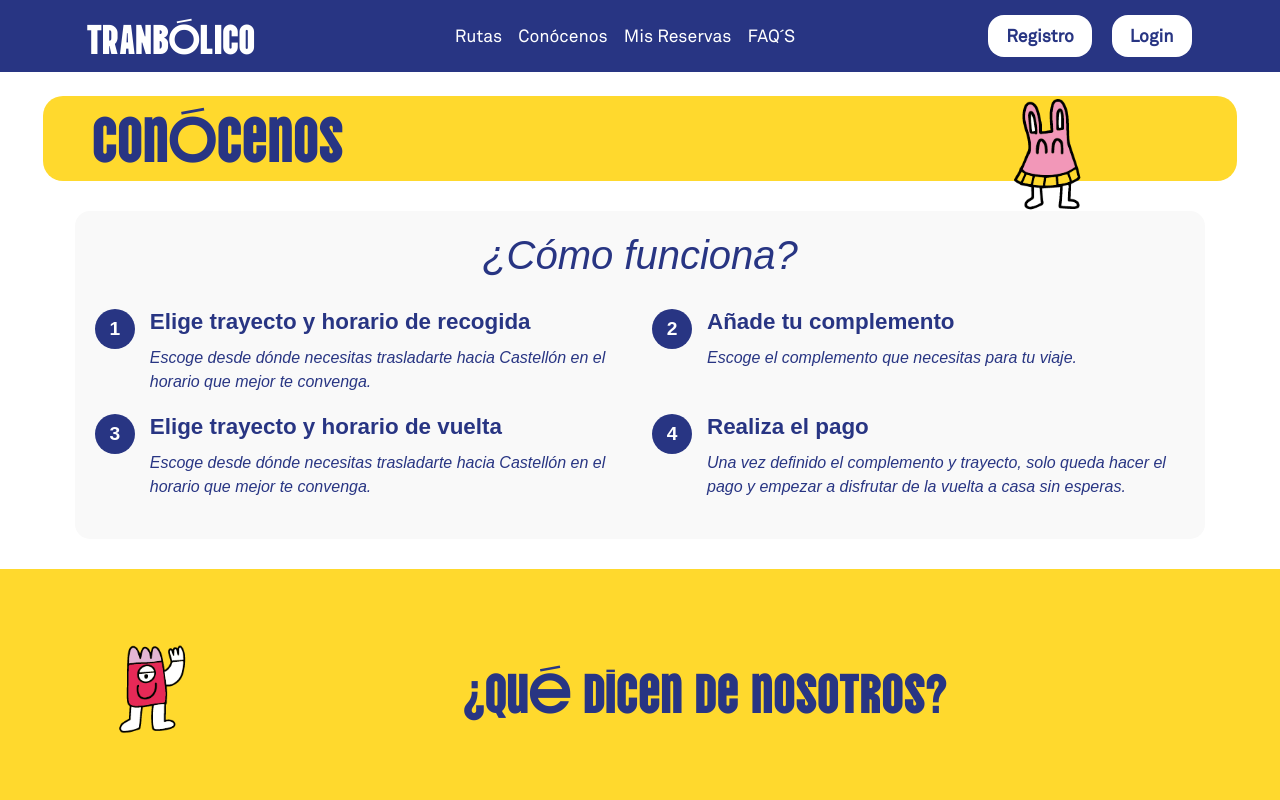
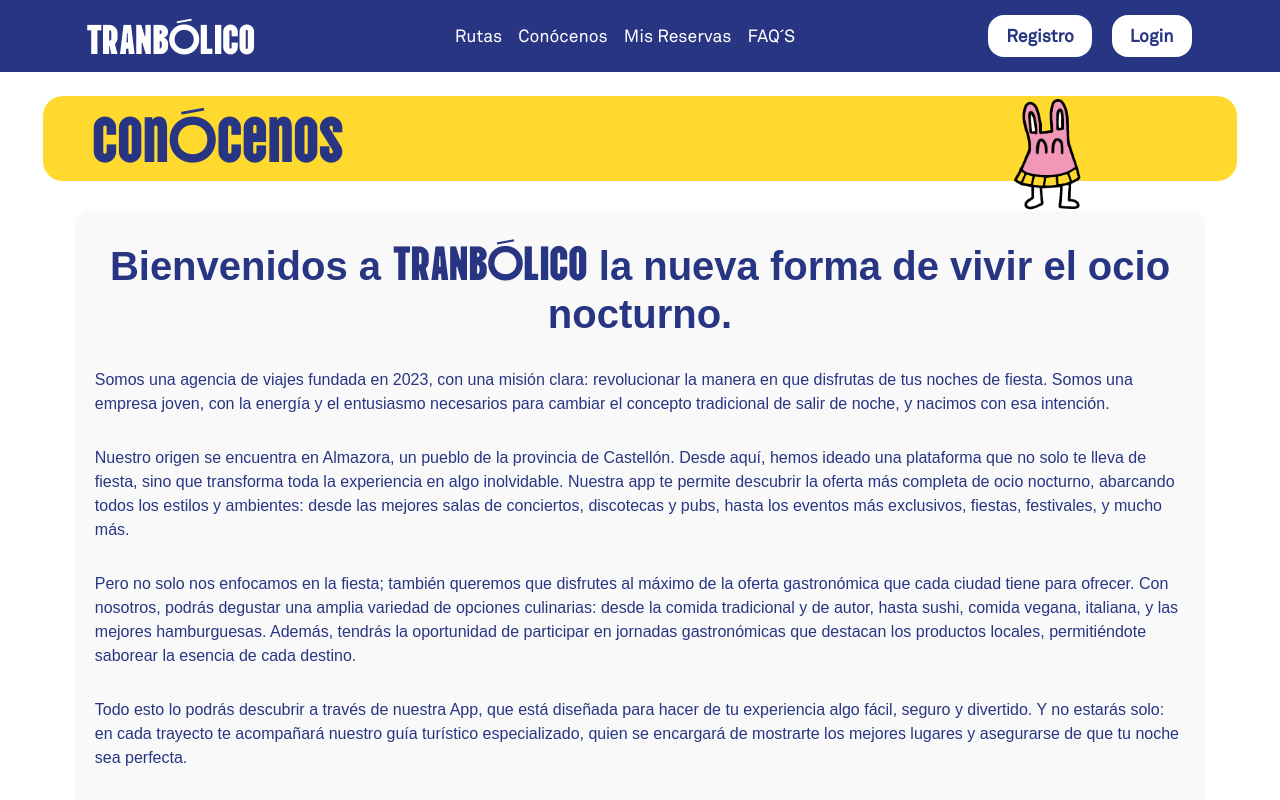
Before and after one commit to PabloVillalbaAlcaide/Tranbolico-App, a React (Vite) app in the folder Client/: page /about in a window 1280 px wide. Shown: the top 800 px of the page. Built offline with nearby package versions, Linux system fonts and the light colour scheme.

Commit message:
conocenos y facqs incluidos

```diff
--- a/Client/src/pages/about/About.jsx
+++ b/Client/src/pages/about/About.jsx
@@ -18,7 +18,52 @@ export const About = () => {
           className="about-image"
         />
       </Row>
+
       <div className="como-funciona">
+        <h3 className="fst-normal fs-1 fw-bold">
+          Bienvenidos a <span className="about-trambolico">TRANBóLICO</span> la
+          nueva forma de vivir el ocio nocturno.
+        </h3>
+        <p>
+          Somos una agencia de viajes fundada en 2023, con una misión clara:
+          revolucionar la manera en que disfrutas de tus noches de fiesta. Somos
+          una empresa joven, con la energía y el entusiasmo necesarios para
+          cambiar el concepto tradicional de salir de noche, y nacimos con esa
+          intención.
+        </p>
+        <p>
+          Nuestro origen se encuentra en Almazora, un pueblo de la provincia de
+          Castellón. Desde aquí, hemos ideado una plataforma que no solo te
+          lleva de fiesta, sino que transforma toda la experiencia en algo
+          inolvidable. Nuestra app te permite descubrir la oferta más completa
+          de ocio nocturno, abarcando todos los estilos y ambientes: desde las
+          mejores salas de conciertos, discotecas y pubs, hasta los eventos más
+          exclusivos, fiestas, festivales, y mucho más.
+        </p>
+        <p>
+          Pero no solo nos enfocamos en la fiesta; también queremos que
+          disfrutes al máximo de la oferta gastronómica que cada ciudad tiene
+          para ofrecer. Con nosotros, podrás degustar una amplia variedad de
+          opciones culinarias: desde la comida tradicional y de autor, hasta
+          sushi, comida vegana, italiana, y las mejores hamburguesas. Además,
+          tendrás la oportunidad de participar en jornadas gastronómicas que
+          destacan los productos locales, permitiéndote saborear la esencia de
+          cada destino.
+        </p>
+        <p>
+          Todo esto lo podrás descubrir a través de nuestra App, que está
+          diseñada para hacer de tu experiencia algo fácil, seguro y divertido.
+          Y no estarás solo: en cada trayecto te acompañará nuestro guía
+          turístico especializado, quien se encargará de mostrarte los mejores
+          lugares y asegurarse de que tu noche sea perfecta.
+        </p>
+        <p>
+          En de Tranbolico , estamos comprometidos con ofrecerte mucho más que
+          un simple viaje; queremos que cada salida se convierta en una
+          experiencia completa, llena de momentos únicos, buena comida, y la
+          mejor diversión. ¡Únete a nosotros y descubre una nueva forma de salir
+          de fiesta.
+        </p>
         <h3>¿Cómo funciona?</h3>
         <Row className="funciona-content">
           <Col xs={12} md={6} className="funciona-item">
--- a/Client/src/pages/about/About.scss
+++ b/Client/src/pages/about/About.scss
@@ -50,6 +50,11 @@ body {
   max-width: 90%;
   padding: 20px;
 }
+.about-trambolico {
+  font-family: "VinaSans-Regular.ttf", sans-serif;
+  font-size: 3rem;
+  font-weight: lighter;
+}
 
 .como-funciona h3 {
   color: var(--tranbolico-azul);
@@ -58,6 +63,14 @@ body {
   margin-bottom: 30px;
   text-align: center;
   font-style: italic;
+}
+.como-funciona p {
+  color: var(--tranbolico-azul);
+  font-family: "Akkurat", sans-serif;
+  font-size: 1rem;
+  margin-bottom: 30px;
+  text-align: left;
+  font-style: normal;
 }
 
 .funciona-content {
--- a/Client/src/pages/faqs/Faqs.jsx
+++ b/Client/src/pages/faqs/Faqs.jsx
@@ -17,39 +17,170 @@ export const Faqs = () => {
           <Accordion>
             <Accordion.Item eventKey="0">
               <Accordion.Header>
-                <p>¿Cómo funciona el servicio de autobuses nocturnos?</p>
+                <p>¿Cómo puedo reservar un viaje?</p>
               </Accordion.Header>
               <Accordion.Body>
                 <span>
-                  Nuestro servicio de autobuses nocturnos opera en horarios
-                  extendidos para garantizar que nuestros pasajeros lleguen a
-                  sus destinos de manera segura y puntual.
+                  Puedes reservar tu viaje directamente a través de la app. Solo
+                  necesitas seleccionar la ruta deseada, el horario de ida y
+                  vuelta, y confirmar tu reserva realizando el pago dentro de la
+                  misma aplicación.
                 </span>
               </Accordion.Body>
             </Accordion.Item>
 
             <Accordion.Item eventKey="1">
               <Accordion.Header>
-                <p>¿Es seguro viajar con ustedes?</p>
+                <p>¿Qué rutas están disponibles?</p>
               </Accordion.Header>
+              <Accordion.Body>
+                <span>
+                  Las rutas disponibles están preestablecidas y conectan varias
+                  ciudades para ofrecerte la mejor experiencia de ocio nocturno.
+                  Puedes consultar las rutas específicas dentro de la app.
+                </span>
+              </Accordion.Body>
             </Accordion.Item>
 
             <Accordion.Item eventKey="2">
               <Accordion.Header>
-                <p>¿Qué áreas cubren sus rutas?</p>
+                <p>¿Cuáles son los horarios de los viajes?</p>
               </Accordion.Header>
+              <Accordion.Body>
+                <span>
+                  Los viajes están programados para los viernes, sábados y
+                  vísperas de festivo noche. Los horarios de ida y vuelta están
+                  predefinidos y puedes elegir el que más te convenga al momento
+                  de realizar tu reserva.
+                </span>
+              </Accordion.Body>
             </Accordion.Item>
 
             <Accordion.Item eventKey="3">
               <Accordion.Header>
-                <p>¿Puedo reservar un autobús para un grupo grande?</p>
+                <p>¿Cómo realizo el pago de mi reserva?</p>
               </Accordion.Header>
+              <Accordion.Body>
+                <span>
+                  El pago se realiza directamente a través de la app en el
+                  momento de confirmar tu reserva. Aceptamos diferentes métodos
+                  de pago para tu comodidad.
+                </span>
+              </Accordion.Body>
             </Accordion.Item>
 
             <Accordion.Item eventKey="4">
               <Accordion.Header>
-                <p>¿Qué pasa si tengo que cancelar mi reserva?</p>
+                <p>¿Qué recibo después de hacer la reserva?</p>
               </Accordion.Header>
+              <Accordion.Body>
+                <span>
+                  Después de realizar tu reserva y el pago, recibirás un código
+                  QR en tu móvil. Este código QR será tu billete para el viaje,
+                  por lo que es importante que lo tengas disponible al momento
+                  de subir al bus.
+                </span>
+              </Accordion.Body>
+            </Accordion.Item>
+            <Accordion.Item eventKey="5">
+              <Accordion.Header>
+                <p>¿Qué debo hacer si no recibo el código QR?</p>
+              </Accordion.Header>
+              <Accordion.Body>
+                <span>
+                  Si no recibes tu código QR después de la reserva, verifica
+                  primero que la transacción se haya completado correctamente.
+                  Si todo está en orden pero aún no has recibido el QR, por
+                  favor contacta con nuestro servicio de atención al cliente a
+                  través de la app para asistencia.
+                </span>
+              </Accordion.Body>
+            </Accordion.Item>
+            <Accordion.Item eventKey="6">
+              <Accordion.Header>
+                <p>¿Puedo cambiar mi reserva después de haberla realizado?</p>
+              </Accordion.Header>
+              <Accordion.Body>
+                <span>
+                  Las reservas son definitivas una vez confirmadas, por lo que
+                  no es posible realizar cambios. Te recomendamos revisar
+                  cuidadosamente los horarios y rutas antes de completar tu
+                  reserva.
+                </span>
+              </Accordion.Body>
+            </Accordion.Item>
+            <Accordion.Item eventKey="7">
+              <Accordion.Header>
+                <p>¿Es posible cancelar una reserva?</p>
+              </Accordion.Header>
+              <Accordion.Body>
+                <span>
+                  Debido a la naturaleza de los servicios, las reservas no son
+                  reembolsables ni pueden ser canceladas una vez realizadas. Por
+                  favor asegúrate de estar seguro antes de confirmar tu reserva.
+                </span>
+              </Accordion.Body>
+            </Accordion.Item>
+            <Accordion.Item eventKey="8">
+              <Accordion.Header>
+                <p>¿Qué necesito para subir al bus?</p>
+              </Accordion.Header>
+              <Accordion.Body>
+                <span>
+                  Para subir al bus, solo necesitas mostrar el código QR que
+                  recibiste en tu móvil al personal encargado. Asegúrate de que
+                  el código QR sea legible en la pantalla de tu dispositivo.
+                </span>
+              </Accordion.Body>
+            </Accordion.Item>
+            <Accordion.Item eventKey="9">
+              <Accordion.Header>
+                <p>¿Qué pasa si pierdo el bus de vuelta?</p>
+              </Accordion.Header>
+              <Accordion.Body>
+                <span>
+                  Es importante que te asegures de estar en el punto de
+                  encuentro a la hora establecida para la vuelta. Si pierdes el
+                  bus, no se ofrece reembolso ni se programan viajes
+                  adicionales, por lo que ser puntual es esencial.
+                </span>
+              </Accordion.Body>
+            </Accordion.Item>
+            <Accordion.Item eventKey="10">
+              <Accordion.Header>
+                <p>¿La app está disponible para todas las ciudades?</p>
+              </Accordion.Header>
+              <Accordion.Body>
+                <span>
+                  Por ahora, la app está disponible solo para rutas específicas
+                  entre ciertas ciudades. Sin embargo, estamos trabajando para
+                  ampliar nuestro servicio a más áreas en el futuro.
+                </span>
+              </Accordion.Body>
+            </Accordion.Item>
+            <Accordion.Item eventKey="11">
+              <Accordion.Header>
+                <p>¿Puedo compartir mi código QR con otra persona?</p>
+              </Accordion.Header>
+              <Accordion.Body>
+                <span>
+                  El código QR es único y está vinculado a la persona que
+                  realiza la reserva. No se recomienda compartirlo, ya que
+                  podría invalidarse si se detecta uso fraudulento
+                </span>
+              </Accordion.Body>
+            </Accordion.Item>
+            <Accordion.Item eventKey="12">
+              <Accordion.Header>
+                <p>¿Hay alguna restricción de edad para usar la app?</p>
+              </Accordion.Header>
+              <Accordion.Body>
+                <span>
+                  Sí, debido a la naturaleza de los viajes nocturnos y la
+                  actividad de ocio, solo pueden hacer reservas personas mayores
+                  de 16 años
+                </span>
+              </Accordion.Body>
             </Accordion.Item>
           </Accordion>
         </div>
```
